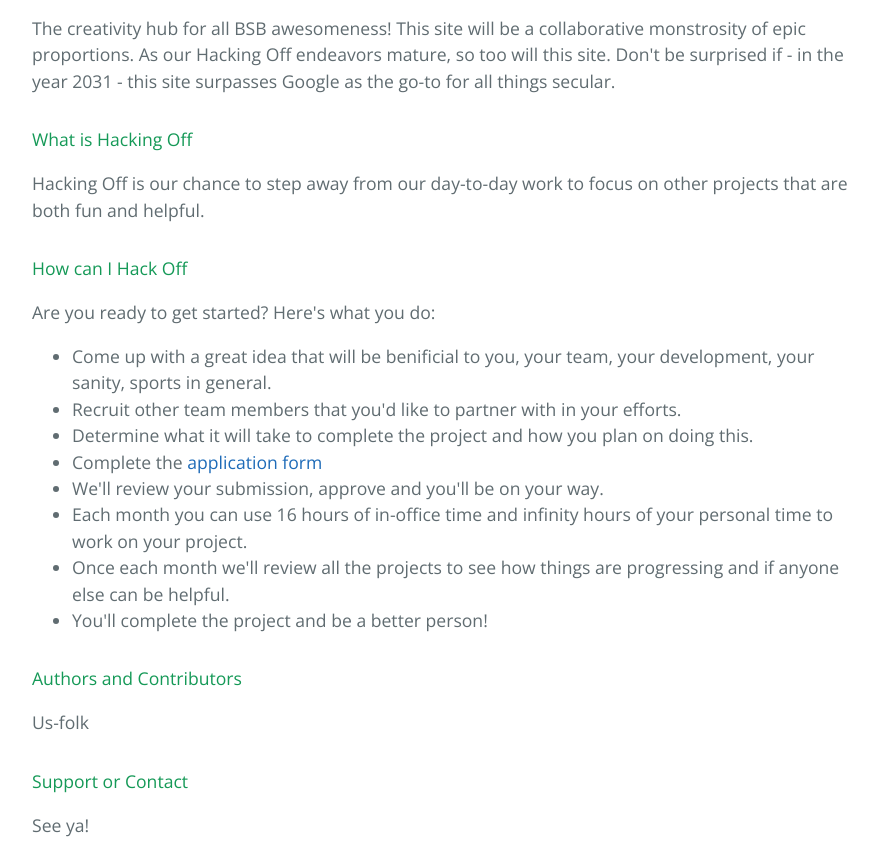
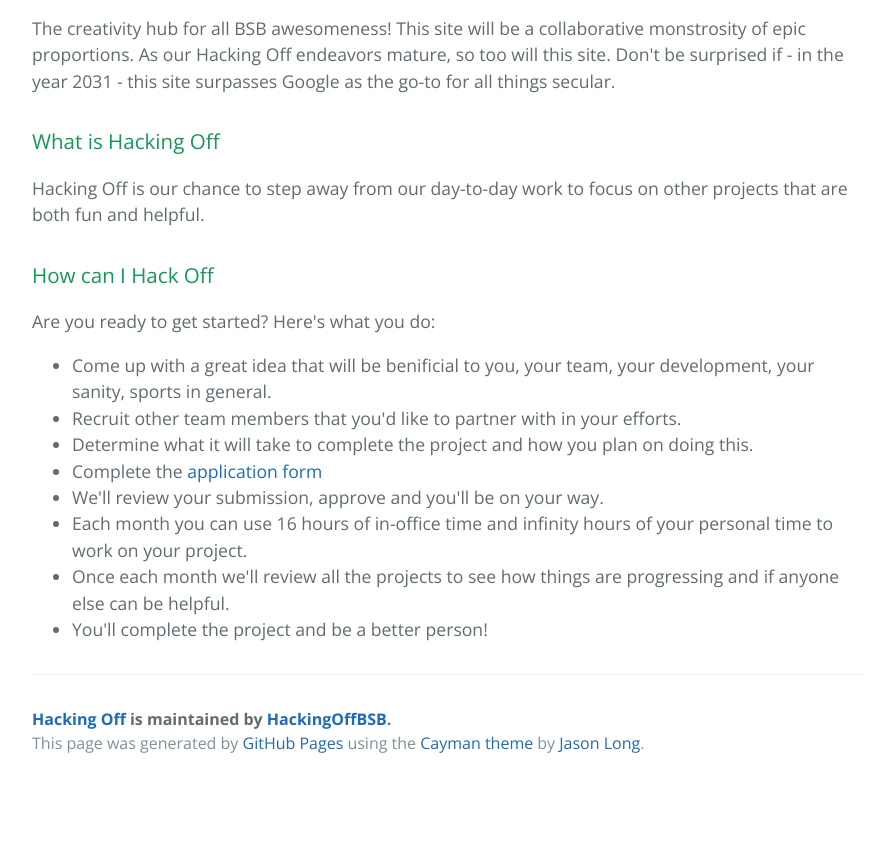
Before and after one commit to HackingOffBSB/Main, a plain HTML site: page index.html in a window 1280 px wide. Shown: the part 448-1289 px from the top of the page, without its empty margins (192-1070 px from the left). After the commit the page ends 1235 px from the top, so only its background shows below. Drawn offline with nearby package versions, Linux system fonts and the light colour scheme.

Commit message:
Update index.html

```diff
--- a/index.html
+++ b/index.html
@@ -24,13 +24,13 @@
 
 <p>The creativity hub for all BSB awesomeness! This site will be a collaborative monstrosity of epic proportions. As our Hacking Off endeavors mature, so too will this site. Don't be surprised if - in the year 2031 - this site surpasses Google as the go-to for all things secular.</p>
 
-<h4>
-<a id="what-is-hacking-off" class="anchor" href="#what-is-hacking-off" aria-hidden="true"><span class="octicon octicon-link"></span></a>What is Hacking Off</h4>
+<h3>
+<a id="what-is-hacking-off" class="anchor" href="#what-is-hacking-off" aria-hidden="true"><span class="octicon octicon-link"></span></a>What is Hacking Off</h3>
 
 <p>Hacking Off is our chance to step away from our day-to-day work to focus on other projects that are both fun and helpful. </p>
 
-<h4>
-<a id="how-can-i-hack-off" class="anchor" href="#how-can-i-hack-off" aria-hidden="true"><span class="octicon octicon-link"></span></a>How can I Hack Off</h4>
+<h3>
+<a id="how-can-i-hack-off" class="anchor" href="#how-can-i-hack-off" aria-hidden="true"><span class="octicon octicon-link"></span></a>How can I Hack Off</h3>
 
 <p><b></b>Are you ready to get started? Here's what you do:</b></p>
 <ul>
@@ -43,15 +43,7 @@
 <li>Once each month we'll review all the projects to see how things are progressing and if anyone else can be helpful.</li>
 <li>You'll complete the project and be a better person!</li>
 </ul>
-<h4>
-<a id="authors-and-contributors" class="anchor" href="#authors-and-contributors" aria-hidden="true"><span class="octicon octicon-link"></span></a>Authors and Contributors</h4>
 
-<p>Us-folk</p>
-
-<h4>
-<a id="support-or-contact" class="anchor" href="#support-or-contact" aria-hidden="true"><span class="octicon octicon-link"></span></a>Support or Contact</h4>
-
-<p>See ya!</p>
 
       <footer class="site-footer">
         <span class="site-footer-owner"><a href="https://github.com/HackingOffBSB/Overview">Hacking Off</a> is maintained by <a href="https://github.com/HackingOffBSB">HackingOffBSB</a>.</span>
```
